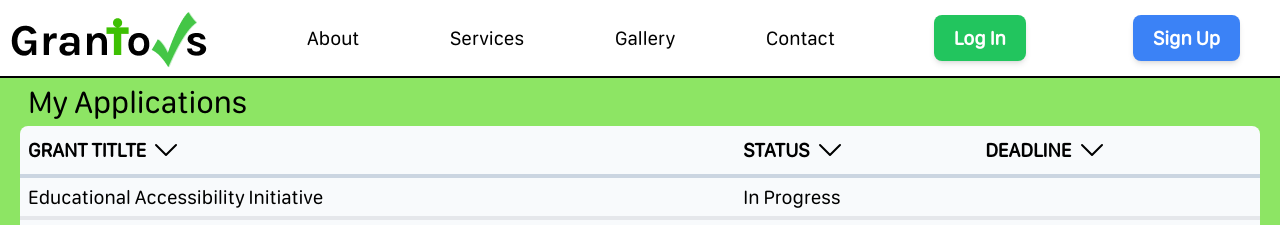
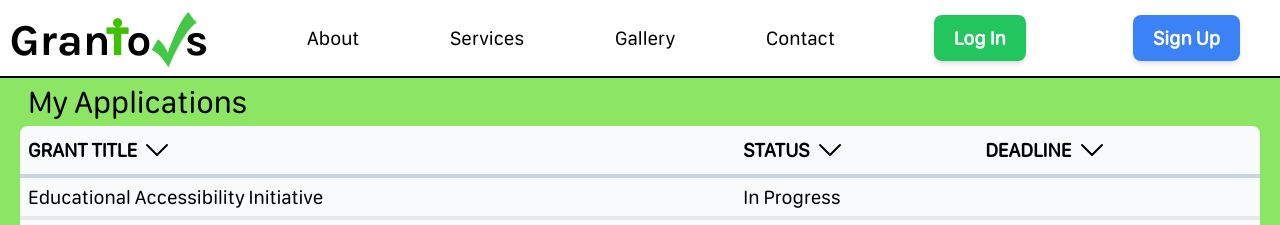
Before and after one commit to GlassesNoGlasses/c01w24-project-grantors, a React (Create React App) app in the folder frontend/: page /applications in a window 1280 px wide. Shown: the top 225 px of the page. Built offline with nearby package versions, Linux system fonts and the light colour scheme.

Commit message:
Fixed title in Grant Title

```diff
--- a/frontend/src/components/home-page/nav-bar/client-dashboard/ClientApplicationList.tsx
+++ b/frontend/src/components/home-page/nav-bar/client-dashboard/ClientApplicationList.tsx
@@ -21,7 +21,7 @@ const ClientApplicationList = ({}) => {
     const itemsPerPageOptions: number[] = [5,10,20,50,100];
     const columns: Column<TableData>[] = [
         {
-            title: "Grant Titlte",
+            title: "Grant Title",
             format: (data: TableData) => data[0].grantTitle,
             sort: (data1: TableData, data2: TableData) => data1[0].grantTitle < data2[0].grantTitle ? -1 : 1,
         },
```
